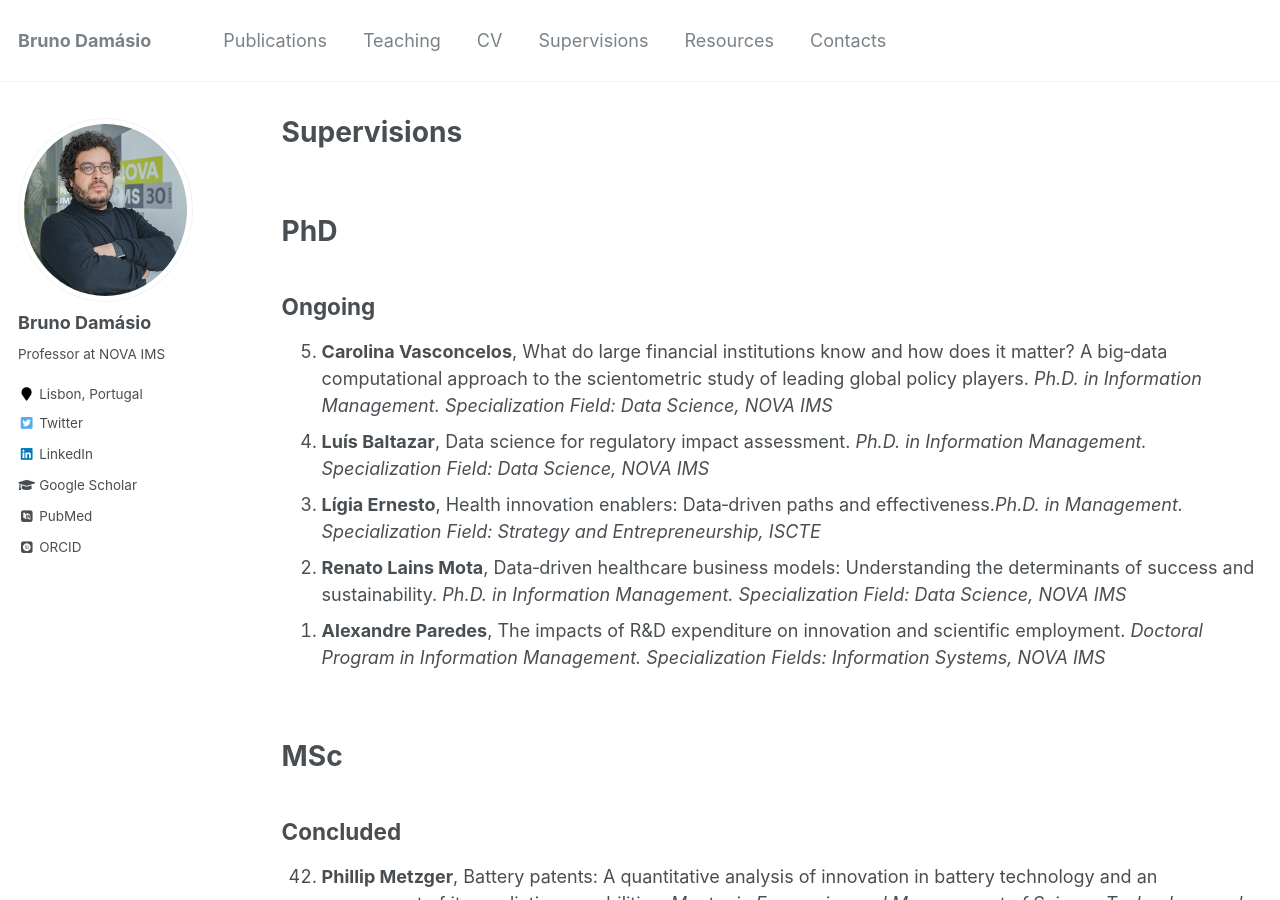
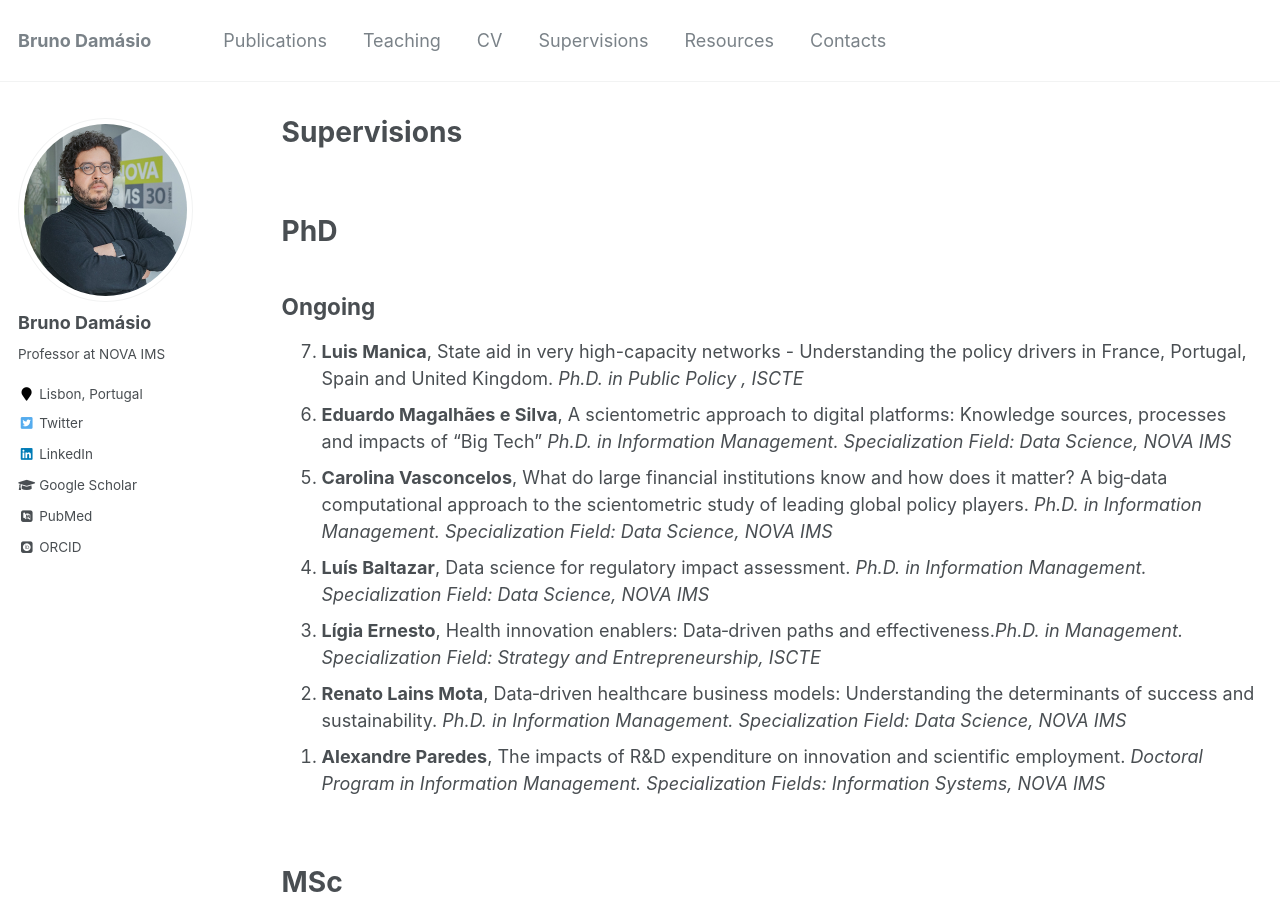
Before and after one commit to damasiob/damasiob.github.io, a Jekyll site: the page built from _pages/orietation.md, in a window 1280 px wide and 900 px high. Built offline with Jekyll 4.4.1, drawn with Linux system fonts in a browser that asks for light colours; some web fonts are replaced; some of the changed text lies outside the part shown.

Commit message:
Update orietation.md

```diff
--- a/_pages/orietation.md
+++ b/_pages/orietation.md
@@ -18,6 +18,9 @@ Ongoing
 ----
 
 <ol reversed>
+   <li><b>Luis Manica</b>, State aid in very high-capacity networks - Understanding the policy drivers in France, Portugal, Spain and United Kingdom. <i>Ph.D. in Public Policy , ISCTE</i></li>
+   <li><b>Eduardo Magalhães e Silva</b>, A scientometric approach to digital platforms: Knowledge sources, processes and impacts of “Big Tech”
+ <i>Ph.D. in Information Management. Specialization Field: Data Science, NOVA IMS</i></li>
   <li><b>Carolina Vasconcelos</b>, What do large financial institutions know and how does it matter? A
 big‑data computational approach to the scientometric study of leading global policy players. <i>Ph.D. in Information Management. Specialization Field: Data Science, NOVA IMS</i></li>
   <li><b>Luís Baltazar</b>, Data science for regulatory impact assessment. <i>Ph.D. in Information Management. Specialization Field: Data Science, NOVA IMS</i></li>
```
Also changed, not shown: other parts of _pages/orietation.md (+1 -1 lines).
